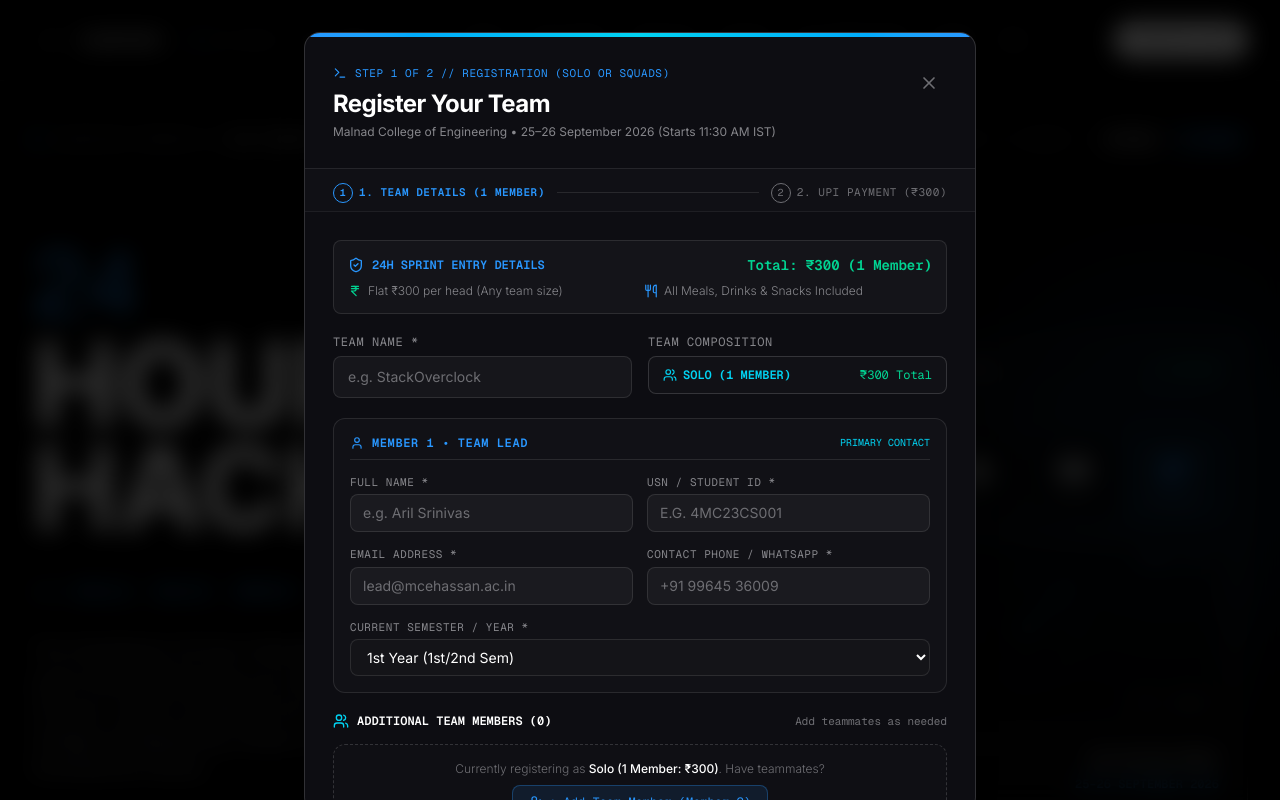
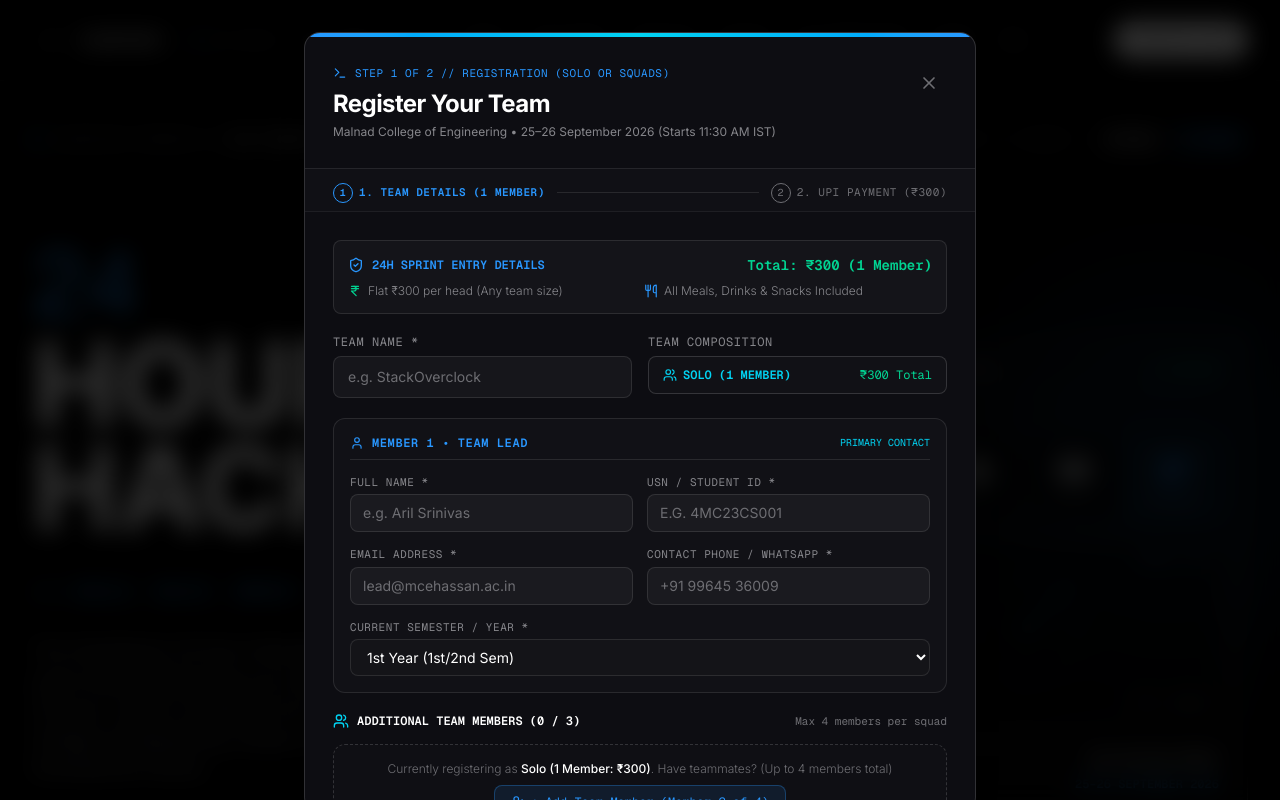
Before and after one commit to Arilsrinivas/calmstacks-website-v2, a Next.js app: page /hackathon in a window 1280 px wide. Both pictures are taken after a click on the button "REGISTER NOW". Shown: the top 800 px of the page. Built offline with nearby package versions, Linux system fonts and the light colour scheme.

Commit message:
Limit hackathon team registration to a maximum of 4 members

```diff
--- a/src/app/api/hackathon/register/route.ts
+++ b/src/app/api/hackathon/register/route.ts
@@ -42,6 +42,15 @@
           { status: 400 }
         );
       }
+    }
+
+    if (members.length > 3) {
+      return NextResponse.json(
+        {
+          error: "Maximum team size is 4 members (1 Lead + up to 3 teammates).",
+        },
+        { status: 400 }
+      );
     }
 
     const totalMembers = 1 + members.length;
--- a/src/components/hackathon/HackathonRegisterModal.tsx
+++ b/src/components/hackathon/HackathonRegisterModal.tsx
@@ -63,12 +63,17 @@
   const [isSuccess, setIsSuccess] = useState(false);
   const [errorMessage, setErrorMessage] = useState("");
 
+  // Team size limit: Maximum 4 members in total (1 Lead + up to 3 additional members)
+  const MAX_TEAM_MEMBERS = 4;
+  const MAX_ADDITIONAL_MEMBERS = MAX_TEAM_MEMBERS - 1; // 3 additional members
+
   // Dynamic fee calculation: 1 (Lead) + added members
   const totalMemberCount = 1 + members.length;
   const feeAmount = totalMemberCount * 300;
 
-  // Add another team member
+  // Add another team member (up to max 4 total members)
   const handleAddMember = () => {
+    if (members.length >= MAX_ADDITIONAL_MEMBERS) return;
     setMembers((prev) => [...prev, { name: "", usn: "", email: "", phone: "" }]);
   };
 
@@ -155,6 +160,11 @@
         setErrorMessage(`Please enter the USN for Member ${i + 2}.`);
         return;
       }
+    }
+
+    if (members.length > MAX_ADDITIONAL_MEMBERS) {
+      setErrorMessage(`Maximum team size is ${MAX_TEAM_MEMBERS} members (1 Lead + ${MAX_ADDITIONAL_MEMBERS} Teammates).`);
+      return;
     }
 
     setStep("payment");
@@ -432,7 +442,7 @@
                   <div className="w-full px-3.5 py-2.5 rounded-lg bg-white/[0.02] border border-white/15 text-white text-sm flex items-center justify-between">
                     <span className="font-mono text-xs text-cyan-400 font-semibold flex items-center gap-1.5">
                       <Users className="w-3.5 h-3.5" />
-                      <span>{totalMemberCount === 1 ? "SOLO (1 MEMBER)" : `${totalMemberCount} MEMBERS`}</span>
+                      <span>{totalMemberCount === 1 ? "SOLO (1 MEMBER)" : `${totalMemberCount} OF ${MAX_TEAM_MEMBERS} MEMBERS`}</span>
                     </span>
                     <span className="font-mono text-xs text-emerald-400">₹{feeAmount.toLocaleString("en-IN")} Total</span>
                   </div>
@@ -536,22 +546,24 @@
                 </div>
               </div>
 
-              {/* SECTION: ADDITIONAL TEAM MEMBERS (DYNAMIC ADD & REMOVE) */}
+              {/* SECTION: ADDITIONAL TEAM MEMBERS (DYNAMIC ADD & REMOVE - MAX 4 MEMBERS TOTAL) */}
               <div className="space-y-3.5">
                 <div className="flex items-center justify-between">
                   <div className="flex items-center gap-2 font-mono text-xs text-white uppercase font-semibold">
                     <Users className="w-4 h-4 text-cyan-400" />
-                    <span>ADDITIONAL TEAM MEMBERS ({members.length})</span>
+                    <span>ADDITIONAL TEAM MEMBERS ({members.length} / {MAX_ADDITIONAL_MEMBERS})</span>
                   </div>
                   <span className="text-[11px] font-mono text-text-muted">
-                    Add teammates as needed
+                    {totalMemberCount < MAX_TEAM_MEMBERS
+                      ? `Max ${MAX_TEAM_MEMBERS} members per squad`
+                      : `Max squad size reached (4/4)`}
                   </span>
                 </div>
 
                 {members.length === 0 ? (
                   <div className="p-4 rounded-xl border border-dashed border-white/15 bg-white/[0.01] text-center space-y-2">
                     <p className="text-xs text-text-muted font-light">
-                      Currently registering as <span className="text-white font-medium">Solo (1 Member: ₹300)</span>. Have teammates?
+                      Currently registering as <span className="text-white font-medium">Solo (1 Member: ₹300)</span>. Have teammates? (Up to 4 members total)
                     </p>
                     <button
                       type="button"
@@ -559,7 +571,7 @@
                       className="px-4 py-2 rounded-lg bg-primary/10 hover:bg-primary/20 border border-primary/30 text-primary font-mono text-xs inline-flex items-center gap-1.5 transition-colors cursor-pointer"
                     >
                       <UserPlus className="w-3.5 h-3.5" />
-                      <span>+ Add Team Member (Member 2)</span>
+                      <span>+ Add Team Member (Member 2 of {MAX_TEAM_MEMBERS})</span>
                     </button>
                   </div>
                 ) : (
@@ -651,15 +663,22 @@
                   ))
                 )}
 
-                {members.length > 0 && (
+                {members.length > 0 && members.length < MAX_ADDITIONAL_MEMBERS && (
                   <button
                     type="button"
                     onClick={handleAddMember}
                     className="w-full py-2.5 rounded-xl border border-dashed border-white/20 hover:border-primary/50 text-text-secondary hover:text-white font-mono text-xs flex items-center justify-center gap-2 transition-colors bg-white/[0.01] hover:bg-white/[0.03] cursor-pointer"
                   >
                     <UserPlus className="w-3.5 h-3.5 text-primary" />
-                    <span>+ Add Team Member (Member {members.length + 2})</span>
+                    <span>+ Add Team Member (Member {members.length + 2} of {MAX_TEAM_MEMBERS})</span>
                   </button>
+                )}
+
+                {members.length >= MAX_ADDITIONAL_MEMBERS && (
+                  <div className="p-3 rounded-xl border border-primary/30 bg-primary/[0.04] text-center font-mono text-xs text-primary flex items-center justify-center gap-2">
+                    <CheckCircle2 className="w-4 h-4 text-primary" />
+                    <span>Maximum team size reached (4 of 4 members)</span>
+                  </div>
                 )}
               </div>
 
--- a/src/config/hackathonConfig.ts
+++ b/src/config/hackathonConfig.ts
@@ -35,7 +35,7 @@
     registrationOpen: true,
     prizePoolTotal: "₹50,000",
     feePerMember: "₹300 / head",
-    teamSizeLimit: "Flexible (Solo or Squads)",
+    teamSizeLimit: "Flexible (1 to 4 Members)",
     foodIncluded: "Full Meals, Snacks & Refreshments Included",
     certificates: "Certificates for All Participants",
   },
```
